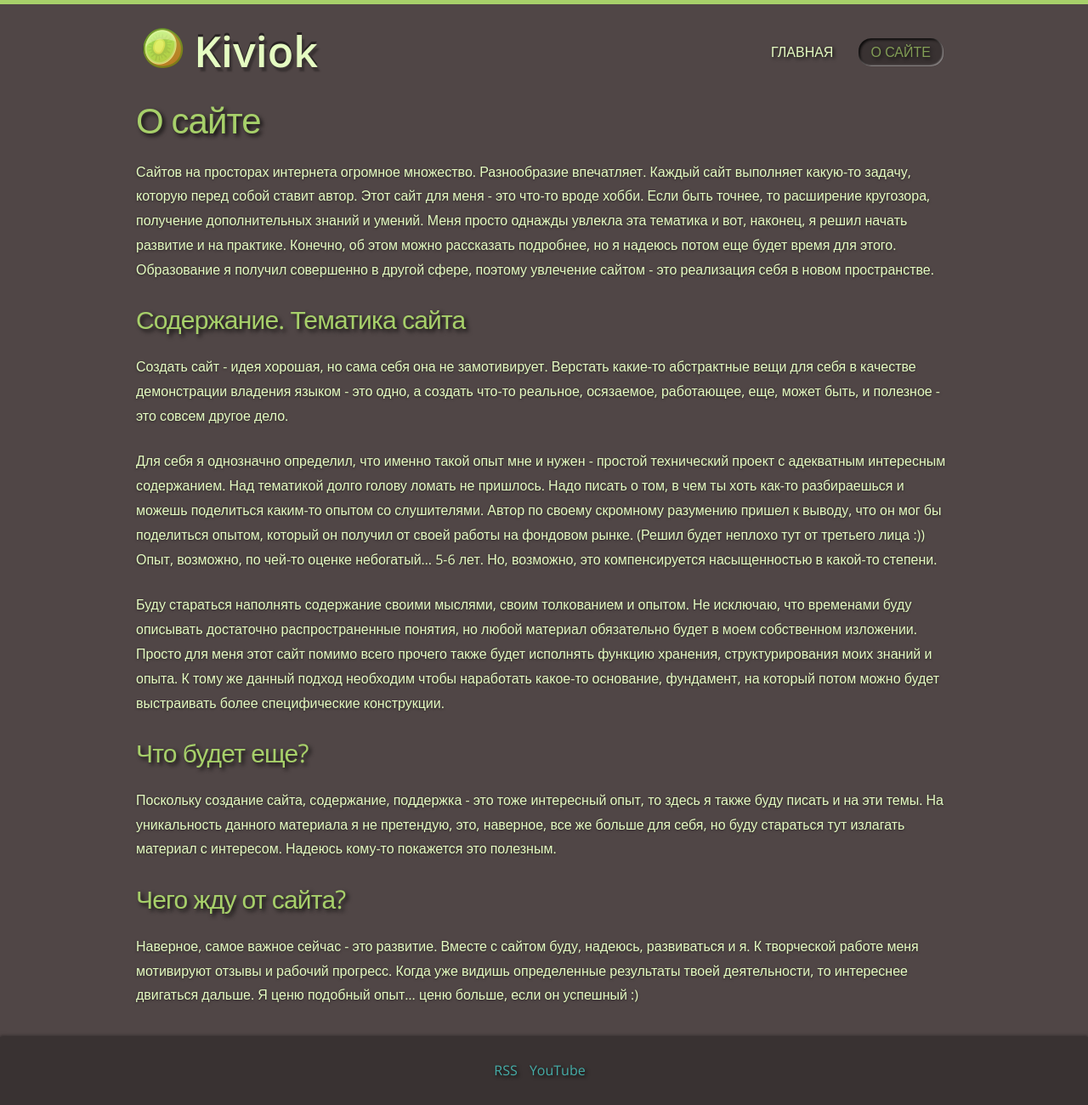
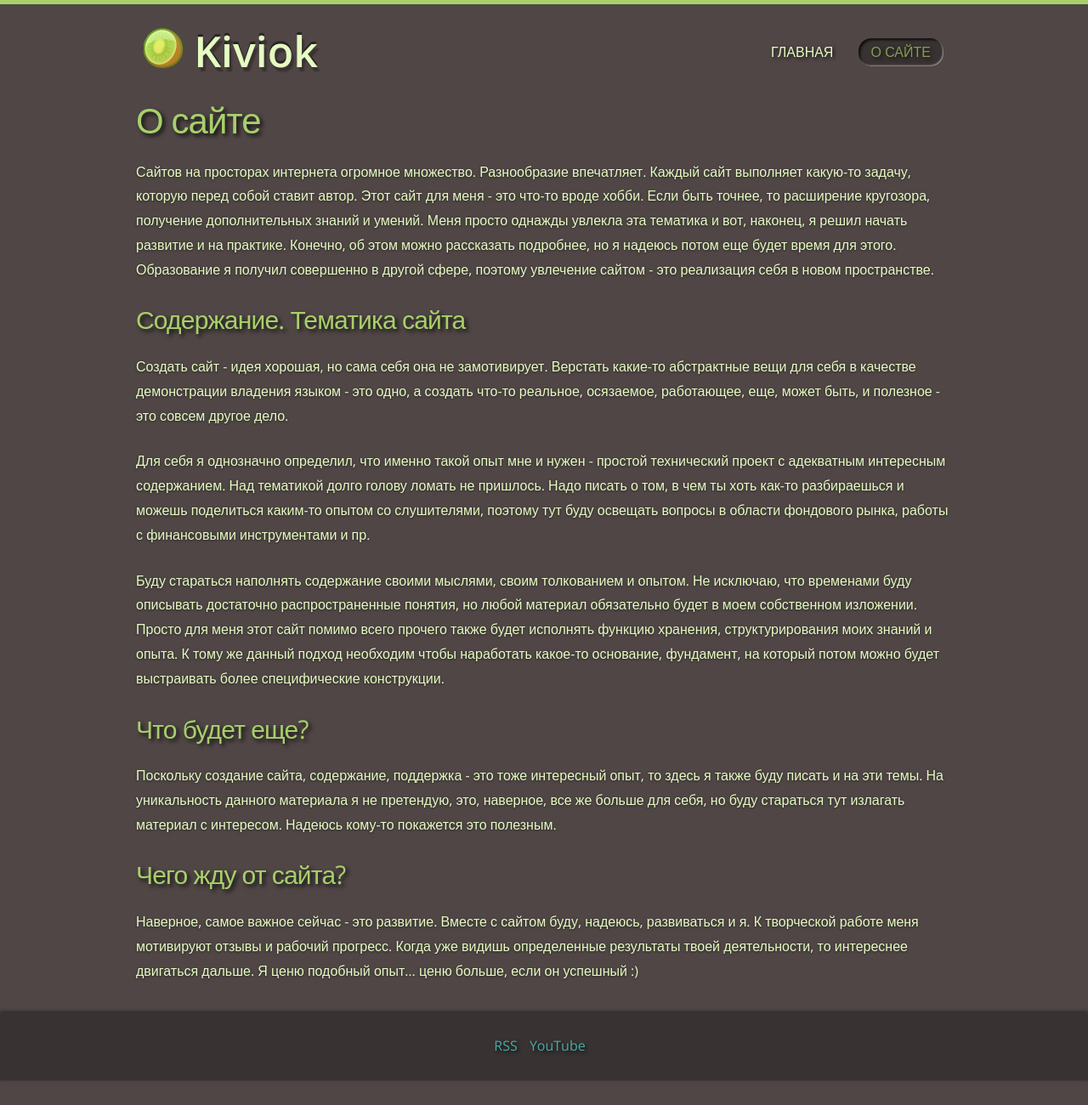
Before and after one commit to kiviok/kiviok.github.io, a Jekyll site: the page built from about.md, in a window 1280 px wide. Shown: the whole page at 85% size. Built offline with Jekyll 4.4.1, drawn with Linux system fonts in a browser that asks for light colours; comment, search, counter and statistics services are not loaded; after the commit the page ends 1271 px from its top, so only the background shows below that.

Commit message:
edit about

```diff
--- a/about.md
+++ b/about.md
@@ -11,7 +11,7 @@ title: О сайте
 
 Создать сайт - идея хорошая, но сама себя она не замотивирует. Верстать какие-то абстрактные вещи для себя в качестве демонстрации владения языком - это одно, а создать что-то реальное, осязаемое, работающее, еще, может быть, и полезное - это совсем другое дело.
 
-Для себя я однозначно определил, что именно такой опыт мне и нужен - простой технический проект с адекватным интересным содержанием. Над тематикой долго голову ломать не пришлось. Надо писать о том, в чем ты хоть как-то разбираешься и можешь поделиться каким-то опытом со слушителями. Автор по своему скромному разумению пришел к выводу, что он мог бы поделиться опытом, который он получил от своей работы на фондовом рынке. (Решил будет неплохо тут от третьего лица :)) Опыт, возможно, по чей-то оценке небогатый... 5-6 лет. Но, возможно, это компенсируется насыщенностью в какой-то степени.
+Для себя я однозначно определил, что именно такой опыт мне и нужен - простой технический проект с адекватным интересным содержанием. Над тематикой долго голову ломать не пришлось. Надо писать о том, в чем ты хоть как-то разбираешься и можешь поделиться каким-то опытом со слушителями, поэтому тут буду освещать вопросы в области фондового рынка, работы с финансовыми инструментами и пр.
 
 Буду стараться наполнять содержание своими мыслями, своим толкованием и опытом. Не исключаю, что временами буду описывать достаточно распространенные понятия, но любой материал обязательно будет в моем собственном изложении. Просто для меня этот сайт помимо всего прочего также будет исполнять функцию хранения, структурирования моих знаний и опыта. К тому же данный подход необходим чтобы наработать какое-то основание, фундамент, на который потом можно будет выстраивать более специфические конструкции.
 
```
